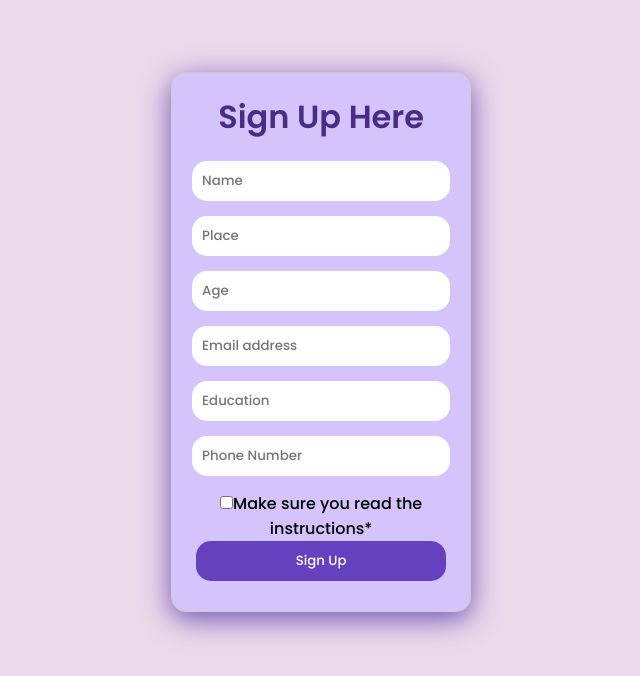
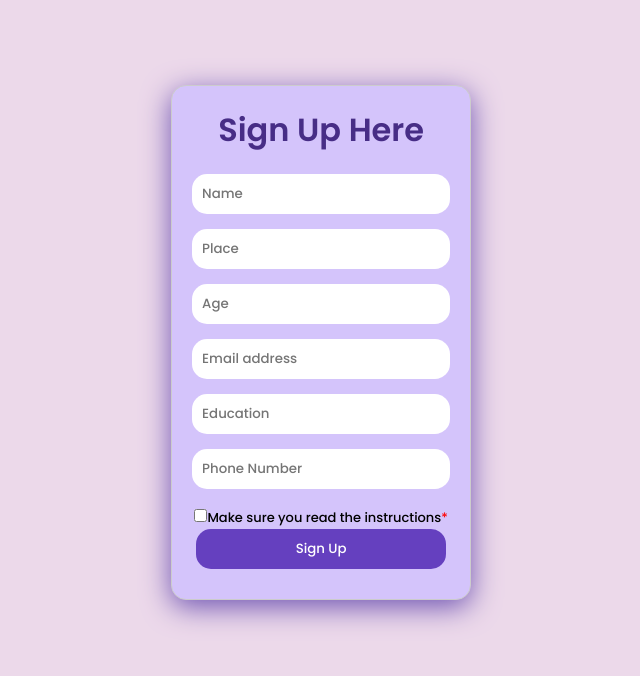
Before and after one commit to Hanna-sa/Expense, a React (Create React App) app: page /s in a window 1280 px wide. Shown: the part 148-824 px from the top of the page, without its empty margins (324-964 px from the left). Built offline with nearby package versions, Linux system fonts and the light colour scheme.

Commit message:
Login.css

```diff
--- a/src/Routes/Login.css
+++ b/src/Routes/Login.css
@@ -61,3 +61,11 @@
   border-radius: 15px;
   border: none;
 }
+
+  .signup-asterisk {
+    color: red;
+ }
+
+  .signup-checkbox-label {
+    font-size: small;
+  }
```
